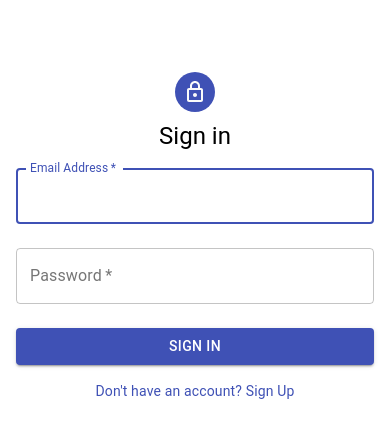
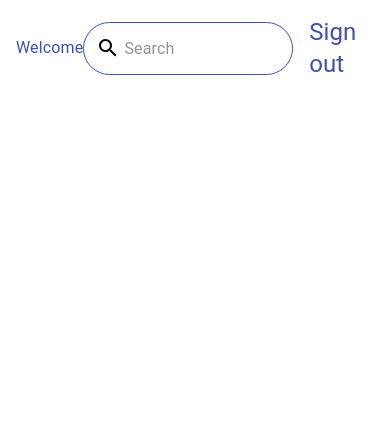
Before and after one commit to zenabbohra/twitter-web-app, a React (Create React App) app: page / in a window 390 px wide. Shown: the top 438 px of the page. Built offline with nearby package versions, Linux system fonts and the light colour scheme.

Commit message:
Adds Navigation component on home page

```diff
--- /dev/null
+++ b/src/components/Navigation/Home.js
@@ -0,0 +1,27 @@
+import React from 'react';
+import {makeStyles} from '@material-ui/core/styles';
+import Link from '@material-ui/core/Link';
+import HomeIcon from '@material-ui/icons/Home';
+
+const useStyles = makeStyles(theme => ({
+  link: {
+    display: 'flex',
+
+  },
+  icon: {
+    marginRight: theme.spacing(0.5),
+    width: '1.1rem',
+    height: '1.1rem',
+  },
+}));
+
+export default function Home() {
+  const classes = useStyles();
+
+  return (
+    <Link href="/" className={classes.link} color="primary" variant="body2">
+      <HomeIcon className={classes.icon}/>
+      Home
+    </Link>
+  );
+}
--- /dev/null
+++ b/src/components/Navigation/Navigation.js
@@ -0,0 +1,42 @@
+import React from 'react';
+import SearchBox from './SearchBox';
+import Home from './Home';
+import {Box} from "@material-ui/core";
+import Link from "@material-ui/core/Link";
+import Typography from "@material-ui/core/Typography";
+
+const Navigation = ({route, userName }) => {
+  const preventDefault = event => event.preventDefault();
+  if (route === 'home') {
+    return <Box display="flex" alignItems="center" justifyContent="space-between" minHeight={48} marginLeft={2}>
+      <Typography variant="body1" color="Primary" component="p">
+        Welcome {userName}
+      </Typography>
+      <Box display="flex" alignItems="center">
+        <SearchBox/>
+        <Box margin={2}>
+          <Link href="#" onClick={preventDefault} variant="h5">
+            Sign out
+          </Link>
+        </Box>
+      </Box>
+    </Box>
+  } else if (route === 'user profile') {
+    return <nav>
+      <Box display="flex" alignItems="center" justifyContent="space-between" minHeight={48} marginLeft={2}>
+        <Home/>
+        <Box display="flex" alignItems="center">
+          <SearchBox/>
+          <Box margin={2}>
+            <Link href="#" onClick={preventDefault} variant="body1">
+              Sign out
+            </Link>
+          </Box>
+        </Box>
+      </Box>
+    </nav>
+  }
+  return <></>;
+};
+
+export default Navigation;
--- /dev/null
+++ b/src/components/Navigation/SearchBox.js
@@ -0,0 +1,76 @@
+import React from 'react';
+import InputBase from '@material-ui/core/InputBase';
+import {fade, makeStyles} from '@material-ui/core/styles';
+import SearchIcon from '@material-ui/icons/Search';
+import Box from "@material-ui/core/Box";
+
+const useStyles = makeStyles(theme => ({
+  menuButton: {
+    marginRight: theme.spacing(2),
+  },
+  title: {
+    flexGrow: 1,
+    display: 'none',
+    [theme.breakpoints.up('sm')]: {
+      display: 'block',
+    },
+  },
+  search: {
+    position: 'relative',
+    borderRadius: theme.shape.borderRadius,
+    backgroundColor: fade(theme.palette.common.white, 0.15),
+    '&:hover': {
+      backgroundColor: fade(theme.palette.common.white, 0.25),
+    },
+    marginLeft: 0,
+    width: '100%',
+    [theme.breakpoints.up('sm')]: {
+      width: 'auto',
+    },
+  },
+  searchIcon: {
+    width: theme.spacing(4),
+    height: '100%',
+    position: 'absolute',
+    pointerEvents: 'none',
+    display: 'flex',
+    alignItems: 'center',
+    justifyContent: 'center',
+  },
+  inputRoot: {
+    color: 'inherit',
+  },
+  inputInput: {
+    padding: theme.spacing(1, 1, 1, 4),
+    transition: theme.transitions.create('width'),
+    width: '100%',
+    [theme.breakpoints.up('sm')]: {
+      width: 120,
+      '&:focus': {
+        width: 200,
+      },
+    },
+  },
+}));
+
+export default function SearchBox() {
+  const classes = useStyles();
+
+  return (
+    <Box flexGrow={1} border={1} borderColor="primary.main" borderRadius={64} padding={1}>
+      <div className={classes.search}>
+        <div className={classes.searchIcon}>
+          <SearchIcon/>
+        </div>
+        <InputBase
+          placeholder="Search"
+          classes={{
+            root: classes.inputRoot,
+            input: classes.inputInput,
+          }}
+          inputProps={{'aria-label': 'search'}}
+        />
+      </div>
+    </Box>
+  );
+}
--- a/src/containers/App.js
+++ b/src/containers/App.js
@@ -2,12 +2,13 @@ import React, {Component} from 'react';
 import './App.css';
 import SignIn from '../components/Signin/Signin';
 import Register from "../components/Register/Register";
+import Navigation from '../components/Navigation/Navigation';
 
 class App extends Component {
   constructor() {
     super();
     this.state = {
-      route: 'sign in',
+      route: 'home',
       user: {
         name: '',
         email: ''
@@ -16,7 +17,7 @@ class App extends Component {
   }
 
   onRouteChange = (routeInput) => {
-    let { route } = this.state;
+    let {route} = this.state;
     if (route === 'sign in' || route === 'register') {
       this.setState({route: routeInput})
     } else {
@@ -38,18 +39,23 @@ class App extends Component {
   };
 
   render() {
-    const { onRouteChange, loadUser, onRegisterClickFromSignInPage } = this;
+    const {onRouteChange, loadUser, onRegisterClickFromSignInPage} = this;
+    const { user, route } = this.state;
     switch (this.state.route) {
       case 'register':
         return <Register onRouteChange={onRouteChange} loadUser={loadUser}/>;
       case 'home':
-        return <p>Welcome {this.state.user.name}</p>;
+        return <Navigation userName={user.name} route={route}/>;
       default:
-        return <SignIn onRouteChange={onRouteChange} loadUser={loadUser} onRegisterClickFromSignInPage={onRegisterClickFromSignInPage}/>;
+        return <SignIn
+          onRouteChange={onRouteChange}
+          loadUser={loadUser}
+          onRegisterClickFromSignInPage={onRegisterClickFromSignInPage}
+        />;
     }
 
   }
 
 }
 
-  export default App;
+export default App;
```
